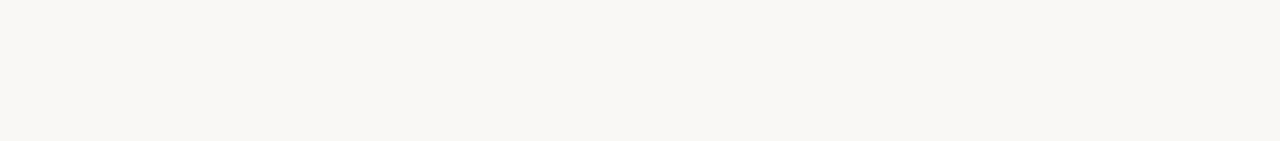
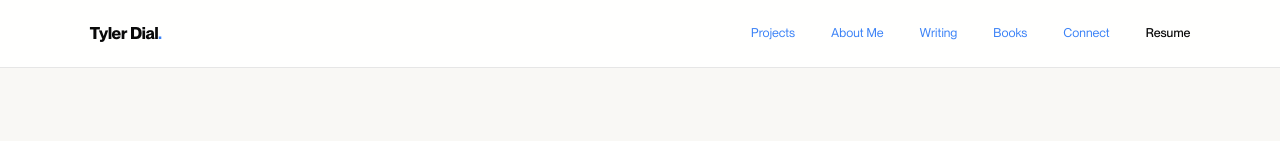
Before and after one commit to tylerdial1818/tyler-portfolio-website, a Next.js app: page /books in a window 1280 px wide. Shown: the top 141 px of the page. Built offline with nearby package versions, Linux system fonts and the light colour scheme.

Commit message:
Remove ScrollLogo from Books page, show nav immediately
- Navigation now shows immediately on non-homepage pages
- Logo visible and static in corner on Books page
- Logo links back to homepage
- Homepage behavior unchanged (scroll-based nav)

```diff
--- a/src/app/books/page.tsx
+++ b/src/app/books/page.tsx
@@ -2,7 +2,6 @@
 
 import { useState } from "react";
 import Navigation from "@/components/Navigation";
-import ScrollLogo from "@/components/ScrollLogo";
 import Footer from "@/components/Footer";
 import StarRating from "@/components/StarRating";
 import {
@@ -219,7 +218,6 @@ export default function BooksPage() {
       className="font-body font-light"
       style={{ background: "var(--bg-light)", color: "var(--ink)", minHeight: "100vh" }}
     >
-      <ScrollLogo />
       <Navigation />
 
       {/* Hero Section */}
--- a/src/components/Navigation.tsx
+++ b/src/components/Navigation.tsx
@@ -18,6 +18,13 @@ export default function Navigation() {
   const pathname = usePathname();
 
   useEffect(() => {
+    // On non-homepage pages, show nav immediately
+    if (pathname !== "/") {
+      setNavReady(true);
+      return;
+    }
+
+    // On homepage, show nav based on scroll position
     const handler = () => {
       const vh = window.innerHeight;
       const threshold = vh * 0.6;
@@ -27,7 +34,7 @@ export default function Navigation() {
     window.addEventListener("scroll", handler, { passive: true });
     handler();
     return () => window.removeEventListener("scroll", handler);
-  }, []);
+  }, [pathname]);
 
   const handleNavClick = (link: typeof NAV_LINKS[0]) => {
     setMenuOpen(false);
@@ -59,13 +66,19 @@ export default function Navigation() {
             : "1px solid transparent",
         }}
       >
-        {/* Logo placeholder - invisible, ScrollLogo renders it */}
-        <div
+        {/* Logo - visible on non-homepage, or when scrolled on homepage */}
+        <Link
+          href="/"
           className="font-display font-bold text-[1.05rem]"
-          style={{ letterSpacing: "-0.02em", opacity: 0 }}
+          style={{
+            letterSpacing: "-0.02em",
+            opacity: pathname !== "/" ? 1 : 0,
+            textDecoration: "none",
+            color: "var(--ink)"
+          }}
         >
-          Tyler Dial<span>.</span>
-        </div>
+          Tyler Dial<span style={{ color: "var(--accent)" }}>.</span>
+        </Link>
 
         <div
           className="hidden md:flex gap-9 text-[0.78rem] font-normal transition-opacity duration-500"
```
